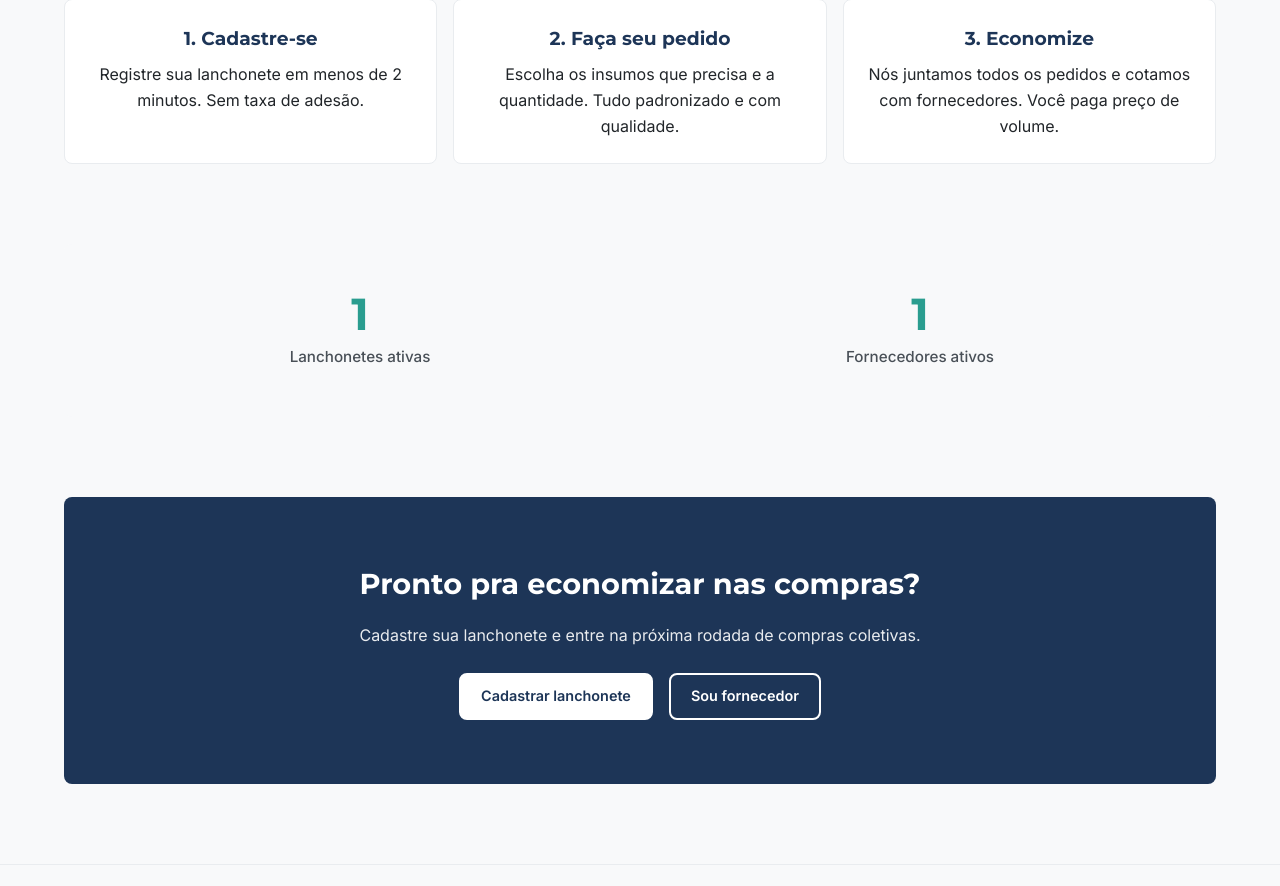
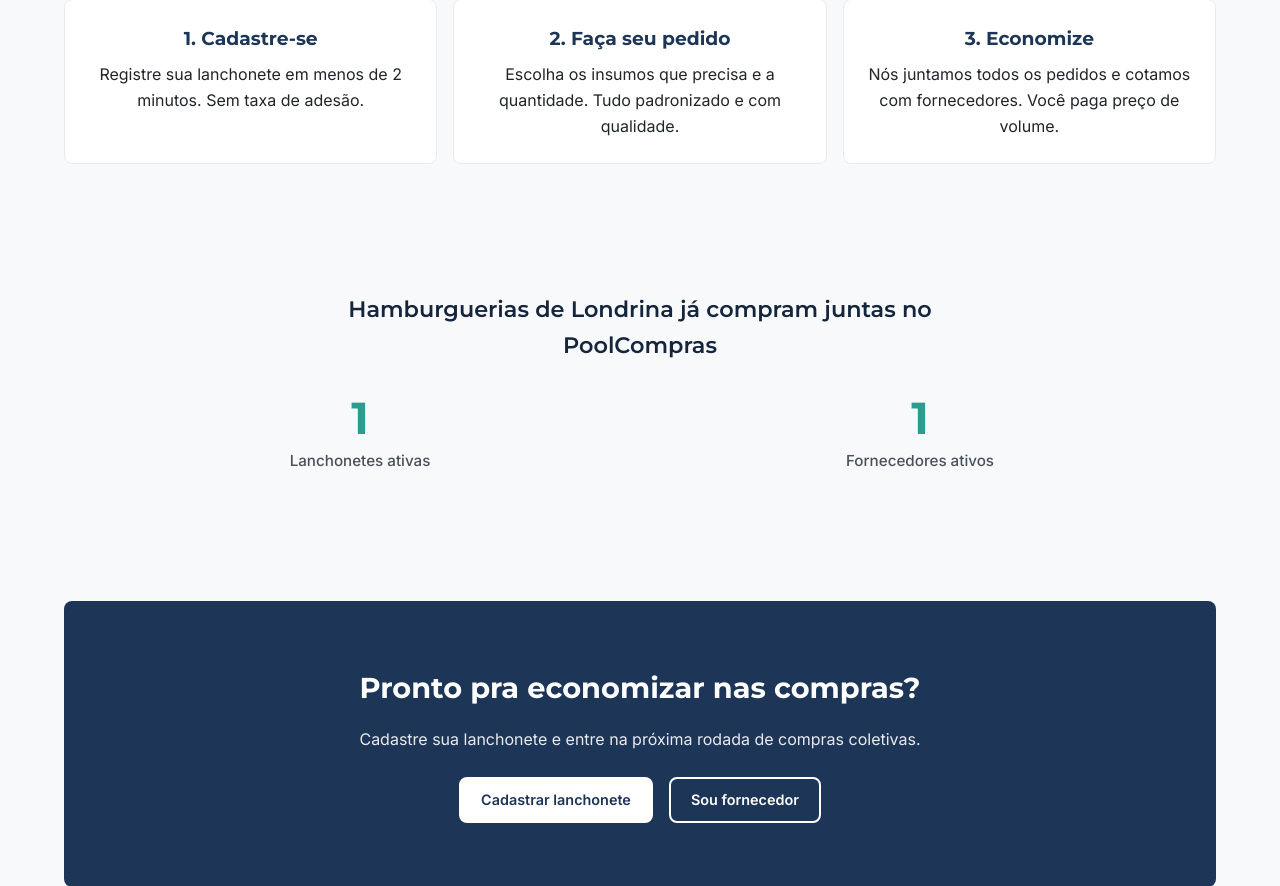
Before and after one commit to mateusrfabro/poolcompras, a Flask app: page / in a window 1280 px wide. Shown: the part 614-1500 px from the top of the page. Run offline with Flask 3, Linux system fonts and the light colour scheme; tables that the repository leaves empty hold one stand-in row (values such as "Sample post").

Commit message:
feat: titulo prova social + CI GitHub Actions + Flask-Caching nos KPIs
3 melhorias em 1 commit (consolidado por economia de contexto):

1. Home publica — frase posicional acima dos numeros:
   "Hamburguerias de Londrina ja compram juntas no PoolCompras"
   (.prova-social agora tem .prova-social-titulo + .prova-social-grid)

2. .github/workflows/ci.yml — workflow rodando pytest em push/PR
   pra main. Python 3.12, cache pip, exclui tests/load. Cancela
   runs antigos da mesma branch.

3. Flask-Caching nos KPIs do dashboard admin:
   - Flask-Caching==2.3.0 em requirements.txt
   - Config: SimpleCache em dev/prod, NullCache em testing
   - app/services/kpis_admin.py com 4 helpers (TTL 30s):
     total_lanchonetes_ativas, total_produtos_ativos,
     pedidos_da_rodada, qtd_lanchonetes_da_rodada
   - main.dashboard() agora usa os helpers (era 4 queries por hit)

Suite: 269 passed (zero regressao com Caching ativo).

Co-Authored-By: Claude Opus 4.7 (1M context) <noreply@anthropic.com>

```diff
--- a/app/__init__.py
+++ b/app/__init__.py
@@ -6,6 +6,7 @@ from flask_migrate import Migrate
 from flask_limiter import Limiter
 from flask_limiter.util import get_remote_address
 from flask_talisman import Talisman
+from flask_caching import Cache
 from config import config
 
 db = SQLAlchemy()
@@ -21,6 +22,10 @@ migrate = Migrate()
 # Rate-limiter: chave = IP do cliente; backend padrao em memoria (suficiente para
 # single-process; para multiplos workers usar Redis no futuro).
 limiter = Limiter(key_func=get_remote_address, default_limits=["200 per hour"])
+# Cache de KPIs do dashboard admin (TTL 30s). SimpleCache em dev/single-worker;
+# NullCache em testing pra cada teste pegar dado fresco; Redis em prod multi-worker
+# (config futura).
+cache = Cache()
 
 
 def create_app(config_name="default"):
@@ -41,6 +46,7 @@ def create_app(config_name="default"):
     from app import models  # noqa: F401
     migrate.init_app(app, db, render_as_batch=True)  # batch=True para SQLite ALTER COLUMN
     limiter.init_app(app)
+    cache.init_app(app)
 
     # Headers de seguranca (Talisman).
     # CSP permissivo para inline styles (templates atuais tem style=""). Tighten no futuro.
--- a/app/routes/main.py
+++ b/app/routes/main.py
@@ -8,6 +8,10 @@ from app.models import (
 )
 from app.services.dashboard_lanchonete import dashboard_data
 from app.services.rodada_corrente import rodada_corrente_aberta
+from app.services.kpis_admin import (
+    total_lanchonetes_ativas, total_produtos_ativos,
+    pedidos_da_rodada, qtd_lanchonetes_da_rodada,
+)
 
 main_bp = Blueprint("main", __name__)
 
@@ -53,25 +57,16 @@ def dashboard():
 
     # Admin
     if current_user.is_admin:
-        total_lanchonetes = db.session.scalar(
-            select(func.count(Lanchonete.id)).where(Lanchonete.ativa.is_(True))
-        )
-        total_produtos = db.session.scalar(
-            select(func.count(Produto.id)).where(Produto.ativo.is_(True))
-        )
+        # KPIs cacheados (TTL 30s) — antes 4 queries síncronas a cada hit.
+        total_lanchonetes = total_lanchonetes_ativas()
+        total_produtos = total_produtos_ativos()
         rodada_aberta = rodada_corrente_aberta()
 
         pedidos_rodada = 0
         qtd_lanchonetes_rodada = 0
         if rodada_aberta:
-            pedidos_rodada = db.session.scalar(
-                select(func.count(ItemPedido.id))
-                .where(ItemPedido.rodada_id == rodada_aberta.id)
-            )
-            qtd_lanchonetes_rodada = db.session.scalar(
-                select(func.count(func.distinct(ItemPedido.lanchonete_id)))
-                .where(ItemPedido.rodada_id == rodada_aberta.id)
-            )
+            pedidos_rodada = pedidos_da_rodada(rodada_aberta.id)
+            qtd_lanchonetes_rodada = qtd_lanchonetes_da_rodada(rodada_aberta.id)
 
         return render_template(
             "dashboard_admin.html",
--- a/app/static/css/style.css
+++ b/app/static/css/style.css
@@ -204,16 +204,27 @@ h1, h2, h3, h4, h5, h6 {
 /* === Prova social (numeros reais do DB na home publica) ===
    Padrao Ademar/B2B: prova de confianca eh "nao opcional, padrao de mercado". */
 .prova-social {
+    margin-top: var(--space-7);  /* 80px entre secoes */
+    padding: var(--space-5) var(--space-3);
+    background: var(--bg-light, #F8F9FA);
+    border-radius: var(--radius);
+    text-align: center;
+}
+.prova-social-titulo {
+    color: var(--secondary);
+    font-size: 1.4rem;
+    font-weight: 600;
+    margin-bottom: var(--space-4);
+    max-width: 700px;
+    margin-left: auto;
+    margin-right: auto;
+}
+.prova-social-grid {
     display: grid;
     /* auto-fit: layout se adapta a 1/2/3 cards sem desbalancear quando
        algum numero for zero. min 220px evita esmagamento em mobile. */
     grid-template-columns: repeat(auto-fit, minmax(220px, 1fr));
     gap: var(--space-2);
-    margin-top: var(--space-7);  /* 80px entre secoes */
-    padding: var(--space-5) var(--space-3);
-    background: var(--bg-light, #F8F9FA);
-    border-radius: var(--radius);
-    text-align: center;
 }
 .prova-social-card {
     display: flex;
--- a/app/templates/index.html
+++ b/app/templates/index.html
@@ -36,6 +36,8 @@
    inicial). Se TODOS forem zero, secao inteira fica oculta. #}
 {% if prova_social and (prova_social.lanchonetes or prova_social.fornecedores or prova_social.rodadas) %}
 <section class="prova-social">
+    <h2 class="prova-social-titulo">Hamburguerias de Londrina já compram juntas no PoolCompras</h2>
+    <div class="prova-social-grid">
         {% if prova_social.lanchonetes %}
         <div class="prova-social-card">
             <span class="prova-social-num">{{ prova_social.lanchonetes }}</span>
@@ -54,6 +56,7 @@
             <span class="prova-social-label">Rodadas finalizadas</span>
         </div>
         {% endif %}
+    </div>
 </section>
 {% endif %}
 
--- a/requirements.txt
+++ b/requirements.txt
@@ -4,6 +4,7 @@ Flask-Login==0.6.3
 Flask-WTF==1.2.2
 Flask-Migrate==4.0.7
 Flask-Limiter==3.8.0
+Flask-Caching==2.3.0
 flask-talisman==1.1.0
 psycopg2-binary==2.9.10
 python-dotenv==1.0.1
```
Also changed, not shown: app/services/kpis_admin.py (added, +43 -0 lines), config.py (+8 -0 lines), .github/workflows/ci.yml (added). Lines whose indentation alone changed are shown as unchanged.
